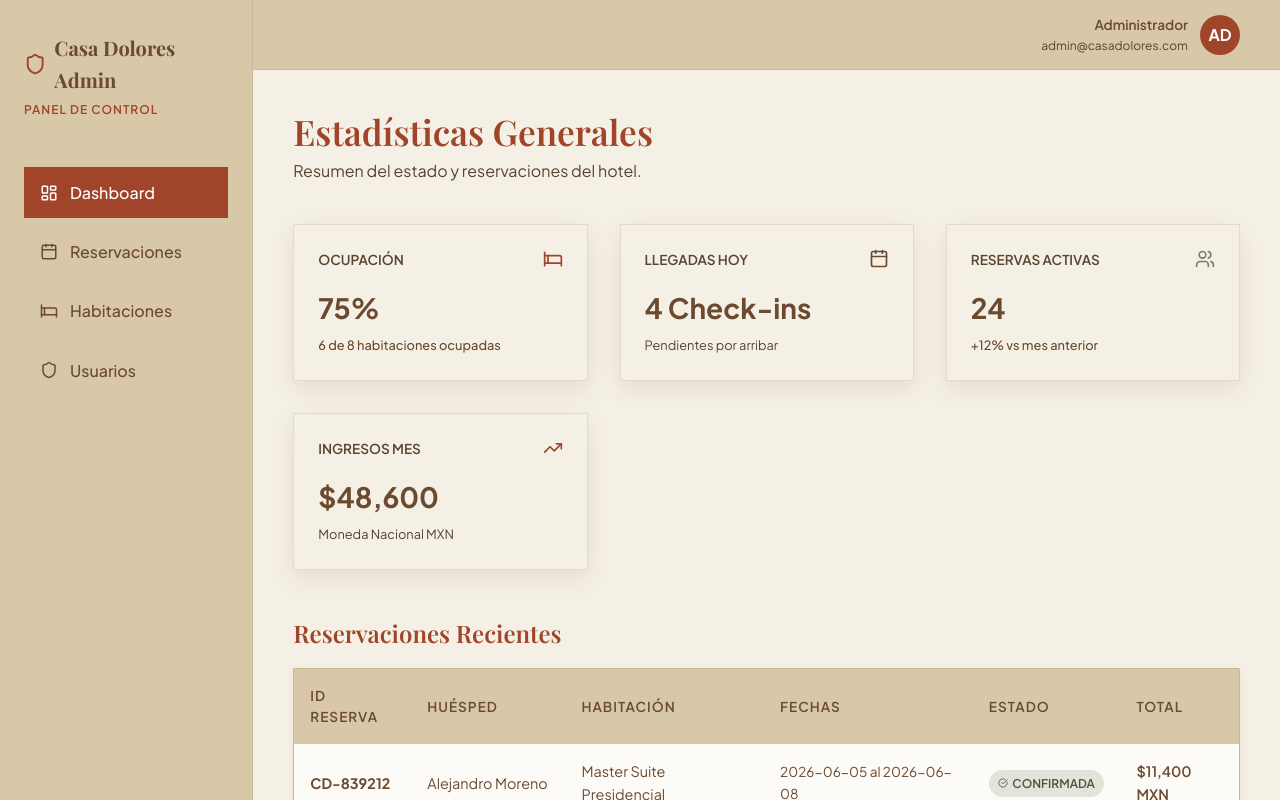
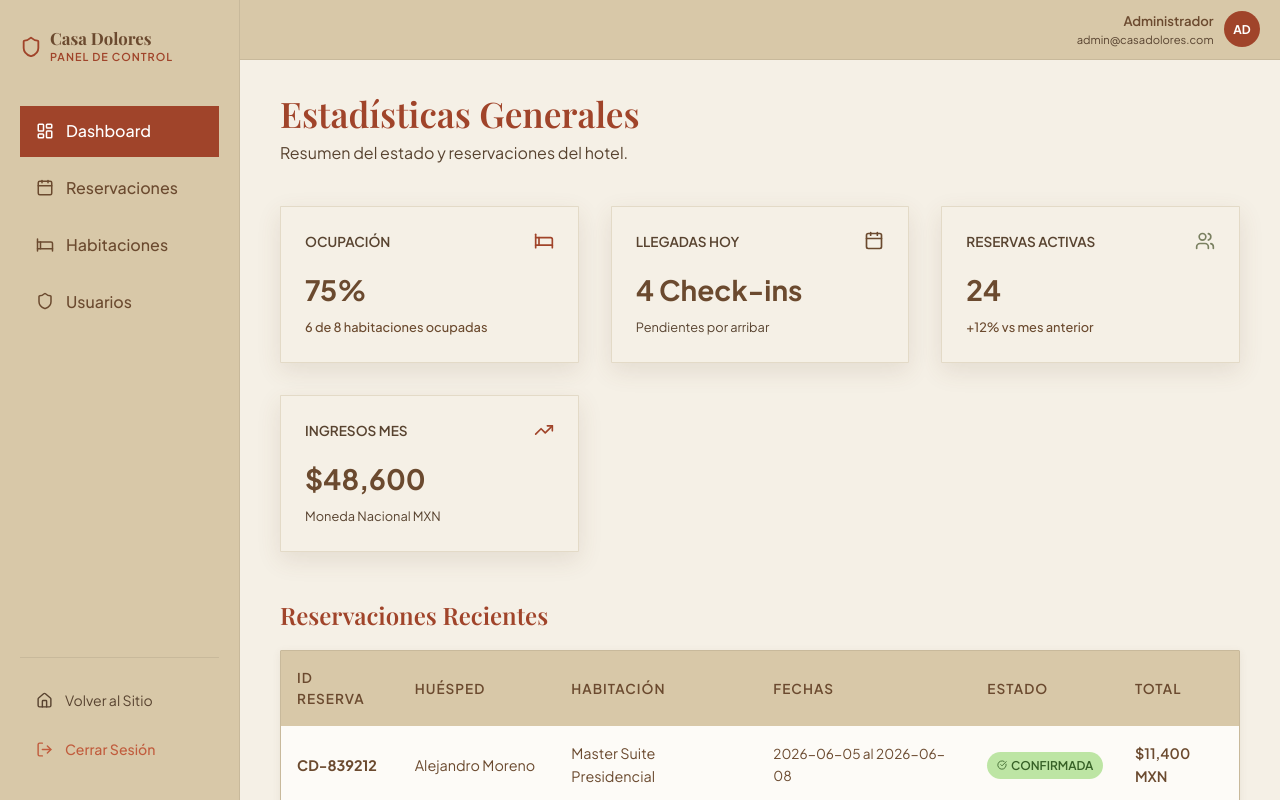
Before and after one commit to cdhhotel/client-pw-hcdh, a React (Vite) app: page /admin in a window 1280 px wide. Shown: the top 800 px of the page. Built offline with nearby package versions, Linux system fonts and the light colour scheme; no server answers; a web font is replaced by a local one.

Commit message:
perfil admin responsivo

```diff
--- a/src/features/hotel-admin/pages/AdminRooms.jsx
+++ b/src/features/hotel-admin/pages/AdminRooms.jsx
@@ -233,8 +233,8 @@ export const AdminRooms = () => {
                     <h3 className="text-xl font-serif text-[var(--primary)]">No se encontraron habitaciones</h3>
                 </div>
             ) : (
-                <div className="admin-table-container w-full overflow-x-auto">
-                    <table className="admin-table min-w-[800px] w-full">
+                <div className="admin-table-container">
+                    <table className="admin-table w-full">
                         <thead>
                             <tr>
                                 <th className="w-24">Foto</th>
--- a/src/index.css
+++ b/src/index.css
@@ -5,6 +5,7 @@
   /* Paleta de Colores  */
   --primary: #A0442A;           /* Títulos y Botones Primarios */
   --primary-hover: #B55239;     /* Hovers y Enlaces activos */
+  --btn-editd:#77281a;
   --secondary: #6B4A2F;         /* Texto principal y acentos oscuros */
   --secondary-hover: #523823;   /* Nogal Oscuro */
   --accent: #7A8061;            /* Detalles orgánicos y jardines */
@@ -19,6 +20,7 @@
   --text-muted: #584330;        /* texto secundario */
   --border: #C8B99B;            /* divisiones sutiles */
   --white: #FDFBF7;             /* Blanco */
+  --btn-edit:#5c867c;
 
   /* Sombras */
   --shadow-sm: 0 2px 8px rgba(107, 74, 47, 0.08);
@@ -142,9 +144,24 @@ h3 {
 }
 
 .btn-outline:hover {
-  background-color: var(--secondary);
+  background-color: var(--btn-edit);
   color: var(--bg-linen);
+  border-color: var(--btn-edit);
+  transform: translateY(-2px);
+  box-shadow: var(--shadow-md);
+}
+
+.btn-outlines {
+  background-color: transparent;
   border-color: var(--secondary);
+  color: var(--secondary);
+  font-family: var(--font-sans);
+}
+
+.btn-outlines:hover {
+  background-color: var(--btn-editd);
+  color: var(--bg-linen);
+  border-color: var(--btn-editd);
   transform: translateY(-2px);
   box-shadow: var(--shadow-md);
 }
@@ -316,10 +333,10 @@ h3 {
   background-color: var(--white);
   border-radius: var(--border-radius-md);
   border: 1px solid var(--border);
-  overflow: hidden;
   box-shadow: var(--shadow-sm);
+  width: 100%;
+  /* En desktop: scroll horizontal si la tabla no cabe */
   overflow-x: auto;
-  width: 100%;
 }
 
 .admin-table {
@@ -359,13 +376,13 @@ h3 {
 }
 
 .badge-success {
-  background-color: rgba(122, 128, 97, 0.2);
-  color: #4E533C;
+  background-color: rgba(159, 219, 124, 0.671);
+  color: #376127;
 }
 
 .badge-warning {
-  background-color: rgba(179, 138, 58, 0.2);
-  color: #735620;
+  background-color: rgba(206, 164, 81, 0.2);
+  color: #664b19;
 }
 
 .badge-danger {
@@ -421,6 +438,126 @@ h3 {
   justify-content: space-between;
 }
 
+
+/* ---------------------------------------------------------- */
+/* ---------------- TABLA ADMIN ROOMS ----------------------- */
+/* ─── TABLA RESPONSIVA — mobile first (≤ 767px) ─── */
+@media (max-width: 767px) {
+
+  /* Contenedor: sin borde ni fondo, sin scroll */
+  .admin-table-container {
+    overflow-x: visible;
+    overflow: visible;
+    background: transparent;
+    border: none;
+    box-shadow: none;
+    border-radius: 0;
+  }
+
+  /* Tabla, tbody, tr y td se vuelven block */
+  .admin-table,
+  .admin-table tbody,
+  .admin-table tr,
+  .admin-table td {
+    display: block;
+    width: 100%;
+    box-sizing: border-box;
+  }
+
+  /* Encabezado oculto */
+  .admin-table thead {
+    display: none;
+  }
+
+  /* Cada fila = tarjeta */
+  .admin-table tr {
+    background: var(--white);
+    border: 1px solid var(--border);
+    border-radius: 6px;
+    padding: 0.75rem 1rem;
+    margin-bottom: 1.25rem;
+    box-shadow: var(--shadow-sm);
+    transition: var(--transition);
+  }
+
+  .admin-table tr:hover {
+    box-shadow: var(--shadow-md);
+    transform: translateY(-2px);
+  }
+
+  /* Cada celda: etiqueta a la izquierda, valor a la derecha */
+  .admin-table td {
+    display: flex;
+    justify-content: space-between;
+    align-items: center;
+    padding: 0.45rem 0;
+    border-bottom: 1px solid rgba(200, 185, 155, 0.25);
+    font-size: 0.875rem;
+    gap: 0.5rem;
+    min-height: 36px;
+  }
+
+  .admin-table td:last-child {
+    border-bottom: none;
+  }
+
+  /* Etiqueta generada por data-label */
+  .admin-table td::before {
+    content: attr(data-label);
+    flex-shrink: 0;
+    font-weight: 700;
+    color: var(--text-muted);
+    text-transform: uppercase;
+    font-size: 0.68rem;
+    letter-spacing: 0.6px;
+    min-width: 90px;
+  }
+
+  /* Celda de imagen: centrada, sin etiqueta */
+  .admin-table td:first-child {
+    justify-content: center;
+    border-bottom: 1px solid rgba(200, 185, 155, 0.25);
+    padding-bottom: 0.75rem;
+    margin-bottom: 0.25rem;
+  }
+  .admin-table td:first-child::before {
+    display: none;
+  }
+
+  /* Celda de acciones: alineada a la derecha, sin etiqueta */
+  .admin-table td:last-child {
+    justify-content: flex-end;
+    gap: 0.5rem;
+    padding-top: 0.5rem;
+  }
+  .admin-table td:last-child::before {
+    display: none;
+  }
+}
+
+/* ─── MEJORAS GENERALES ─── */
+/* Ajuste de padding en contenedores */
+.container {
+  padding: 0 1rem;
+}
+
+@media (min-width: 768px) {
+  .container {
+    padding: 0 2.5rem;
+  }
+}
+
+/* Espaciado en móvil para el main */
+.main-content {
+  padding: 1rem 0;
+}
+
+@media (min-width: 768px) {
+  .main-content {
+    padding: 2rem 0;
+  }
+}
+
 @media (max-width: 768px) {
   .flex-mobile-column {
     flex-direction: column;
--- a/src/layouts/AdminLayout.jsx
+++ b/src/layouts/AdminLayout.jsx
@@ -1,10 +1,12 @@
+import { useState } from 'react';
 import { Navigate, Outlet, NavLink, Link, useNavigate } from 'react-router-dom';
 import { useAuth } from '../app/AuthContext';
-import { LayoutDashboard, Calendar, Bed, LogOut, Home, Shield, User } from 'lucide-react';
+import { LayoutDashboard, Calendar, Bed, LogOut, Home, Shield, Menu, X, User } from 'lucide-react';
 
 export const AdminLayout = () => {
   const { user, logout, isAdmin, loading } = useAuth();
   const navigate = useNavigate();
+  const [sidebarOpen, setSidebarOpen] = useState(false);
 
   if (loading) {
     return (
@@ -14,47 +16,14 @@ export const AdminLayout = () => {
     );
   }
 
-  // Redirigir a login si no está autenticado o no es administrador
-  // Deshabilitado temporalmente: todos tienen acceso público
-  /*
-  if (!isAdmin) {
-    return <Navigate to="/login" replace />;
-  }
-  */
-
   const handleLogout = () => {
     logout();
     navigate('/login');
   };
 
-  return (
-    <div style={{ display: 'flex', minHeight: '100vh', backgroundColor: 'var(--bg-linen)' }}>
-      {/* Sidebar de Administración */}
-      <aside
-        style={{
-          width: '260px',
-          backgroundColor: 'var(--bg-sand)',
-          borderRight: '1px solid var(--border)',
-          display: 'flex',
-          flexDirection: 'column',
-          padding: '2rem 1.5rem',
-        }}
-      >
-        <div style={{ marginBottom: '3rem' }}>
-          <Link to="/" style={{ display: 'flex', alignItems: 'center', gap: '0.5rem', color: 'var(--text-main)' }}>
-            <Shield size={24} style={{ color: 'var(--primary)' }} />
-            <span style={{ fontFamily: 'var(--font-serif)', fontSize: '1.25rem', fontWeight: 'bold' }}>Casa Dolores Admin</span>
-          </Link>
-          <div style={{ fontSize: '0.75rem', textTransform: 'uppercase', color: 'var(--primary)', letterSpacing: '1px', marginTop: '0.25rem', fontWeight: 600 }}>
-            Panel de Control
-          </div>
-        </div>
+  const closeSidebar = () => setSidebarOpen(false);
 
-        <nav style={{ display: 'flex', flexDirection: 'column', gap: '0.5rem', flexGrow: 1 }}>
-          <NavLink
-            to="/admin"
-            end
-            style={({ isActive }) => ({
+  const navLinkStyle = ({ isActive }) => ({
     display: 'flex',
     alignItems: 'center',
     gap: '0.75rem',
@@ -63,165 +32,198 @@ export const AdminLayout = () => {
     backgroundColor: isActive ? 'var(--primary)' : 'transparent',
     color: isActive ? '#fff' : 'var(--text-main)',
     fontWeight: 500,
-            })}
+    textDecoration: 'none',
+    transition: 'background 0.2s, color 0.2s',
+  });
+
+  const SidebarContent = () => (
+    <>
+      {/* Logo */}
+      <div style={{ marginBottom: '2.5rem', display: 'flex', alignItems: 'center', justifyContent: 'space-between' }}>
+        <Link to="/" onClick={closeSidebar} style={{ display: 'flex', alignItems: 'center', gap: '0.5rem', color: 'var(--text-main)', textDecoration: 'none' }}>
+          <Shield size={22} style={{ color: 'var(--primary)', flexShrink: 0 }} />
+          <div>
+            <div style={{ fontFamily: 'var(--font-serif)', fontSize: '1.05rem', fontWeight: 'bold', lineHeight: 1.2 }}>Casa Dolores</div>
+            <div style={{ fontSize: '0.68rem', textTransform: 'uppercase', color: 'var(--primary)', letterSpacing: '1px', fontWeight: 600 }}>Panel de Control</div>
+          </div>
+        </Link>
+        {/* Botón cerrar en móvil */}
+        <button
+          onClick={closeSidebar}
+          style={{ display: 'none', background: 'none', border: 'none', cursor: 'pointer', color: 'var(--text-muted)', padding: '0.25rem' }}
+          className="sidebar-close-btn"
+          aria-label="Cerrar menú"
         >
-            <LayoutDashboard size={18} />
-            Dashboard
+          <X size={22} />
+        </button>
+      </div>
+
+      {/* Navegación */}
+      <nav style={{ display: 'flex', flexDirection: 'column', gap: '0.35rem', flexGrow: 1 }}>
+        <NavLink to="/admin" end style={navLinkStyle} onClick={closeSidebar}>
+          <LayoutDashboard size={18} /> Dashboard
         </NavLink>
-
-          <NavLink
-            to="/admin/reservations"
-            style={({ isActive }) => ({
-              display: 'flex',
-              alignItems: 'center',
-              gap: '0.75rem',
-              padding: '0.8rem 1rem',
-              borderRadius: 'var(--border-radius-sm)',
-              backgroundColor: isActive ? 'var(--primary)' : 'transparent',
-              color: isActive ? '#fff' : 'var(--text-main)',
-              fontWeight: 500,
-            })}
-          >
-            <Calendar size={18} />
-            Reservaciones
+        <NavLink to="/admin/reservations" style={navLinkStyle} onClick={closeSidebar}>
+          <Calendar size={18} /> Reservaciones
         </NavLink>
-
-          <NavLink
-            to="/admin/rooms"
-            style={({ isActive }) => ({
-              display: 'flex',
-              alignItems: 'center',
-              gap: '0.75rem',
-              padding: '0.8rem 1rem',
-              borderRadius: 'var(--border-radius-sm)',
-              backgroundColor: isActive ? 'var(--primary)' : 'transparent',
-              color: isActive ? '#fff' : 'var(--text-main)',
-              fontWeight: 500,
-            })}
-          >
-            <Bed size={18} />
-            Habitaciones
+        <NavLink to="/admin/rooms" style={navLinkStyle} onClick={closeSidebar}>
+          <Bed size={18} /> Habitaciones
         </NavLink>
-
         {user?.role === 'admin-sistema' && (
-            <NavLink
-              to="/admin/hotels"
-              style={({ isActive }) => ({
-                display: 'flex',
-                alignItems: 'center',
-                gap: '0.75rem',
-                padding: '0.8rem 1rem',
-                borderRadius: 'var(--border-radius-sm)',
-                backgroundColor: isActive ? 'var(--primary)' : 'transparent',
-                color: isActive ? '#fff' : 'var(--text-main)',
-                fontWeight: 500,
-              })}
-            >
-              <Shield size={18} />
-              Hotel
+          <NavLink to="/admin/hotels" style={navLinkStyle} onClick={closeSidebar}>
+            <Shield size={18} /> Hotel
           </NavLink>
         )}
-          <NavLink
-            to="/admin/users"
-            style={({ isActive }) => ({
-              display: 'flex',
-              alignItems: 'center',
-              gap: '0.75rem',
-              padding: '0.8rem 1rem',
-              borderRadius: 'var(--border-radius-sm)',
-              backgroundColor: isActive ? 'var(--primary)' : 'transparent',
-              color: isActive ? '#fff' : 'var(--text-main)',
-              fontWeight: 500,
-            })}
-          >
-            <Shield size={18} />
-            Usuarios
+        <NavLink to="/admin/users" style={navLinkStyle} onClick={closeSidebar}>
+          <Shield size={18} /> Usuarios
         </NavLink>
-
       </nav>
 
-        <div style={{ borderTop: '1px solid var(--border)', paddingTop: '1.5rem', display: 'flex', flexDirection: 'column', gap: '0.5rem' }}>
+      {/* Pie del sidebar */}
+      <div style={{ borderTop: '1px solid var(--border)', paddingTop: '1.25rem', display: 'flex', flexDirection: 'column', gap: '0.25rem' }}>
         <Link
           to="/"
-            style={{
-              display: 'flex',
-              alignItems: 'center',
-              gap: '0.75rem',
-              padding: '0.8rem 1rem',
-              borderRadius: 'var(--border-radius-sm)',
-              color: 'var(--text-muted)',
-              fontSize: '0.9rem',
-            }}
+          onClick={closeSidebar}
+          style={{ display: 'flex', alignItems: 'center', gap: '0.75rem', padding: '0.7rem 1rem', borderRadius: 'var(--border-radius-sm)', color: 'var(--text-muted)', fontSize: '0.88rem', textDecoration: 'none' }}
         >
-            <Home size={18} />
-            Volver al Sitio
+          <Home size={17} /> Volver al Sitio
         </Link>
         <button
           onClick={handleLogout}
-            style={{
-              display: 'flex',
-              alignItems: 'center',
-              gap: '0.75rem',
-              padding: '0.8rem 1rem',
-              borderRadius: 'var(--border-radius-sm)',
-              border: 'none',
-              background: 'none',
-              color: '#c15c3d',
-              cursor: 'pointer',
-              fontSize: '0.9rem',
-              fontWeight: 500,
-              width: '100%',
-              textAlign: 'left',
-            }}
+          style={{ display: 'flex', alignItems: 'center', gap: '0.75rem', padding: '0.7rem 1rem', borderRadius: 'var(--border-radius-sm)', border: 'none', background: 'none', color: '#c15c3d', cursor: 'pointer', fontSize: '0.88rem', fontWeight: 500, width: '100%', textAlign: 'left' }}
         >
-            <LogOut size={18} />
-            Cerrar Sesión
+          <LogOut size={17} /> Cerrar Sesión
         </button>
       </div>
+    </>
+  );
+
+  return (
+    <div style={{ display: 'flex', minHeight: '100vh', backgroundColor: 'var(--bg-linen)' }}>
+
+      {/* ── Overlay oscuro en móvil ── */}
+      {sidebarOpen && (
+        <div
+          onClick={closeSidebar}
+          style={{
+            position: 'fixed', inset: 0, zIndex: 40,
+            backgroundColor: 'rgba(20,12,6,0.45)',
+            backdropFilter: 'blur(2px)',
+          }}
+        />
+      )}
+
+      {/* ── Sidebar (desktop: fijo | móvil: drawer) ── */}
+      <aside style={{
+        width: '240px',
+        flexShrink: 0,
+        backgroundColor: 'var(--bg-sand)',
+        borderRight: '1px solid var(--border)',
+        display: 'flex',
+        flexDirection: 'column',
+        padding: '1.75rem 1.25rem',
+        // En móvil se convierte en drawer (posicionado fuera de flujo)
+        position: undefined,
+      }}
+        className={`admin-sidebar ${sidebarOpen ? 'admin-sidebar--open' : ''}`}
+      >
+        <SidebarContent />
       </aside>
 
-      {/* Área de Contenido de Administración */}
-      <div style={{ flexGrow: 1, display: 'flex', flexDirection: 'column' }}>
-        {/* Top Header Admin */}
-        <header
-          style={{
-            height: '70px',
+      {/* ── Área de contenido ── */}
+      <div style={{ flexGrow: 1, display: 'flex', flexDirection: 'column', minWidth: 0 }}>
+
+        {/* Top Header */}
+        <header style={{
           backgroundColor: 'var(--bg-sand)',
           borderBottom: '1px solid var(--border)',
           display: 'flex',
           alignItems: 'center',
-            justifyContent: 'flex-end',
-            padding: '0 2.5rem',
-          }}
+          justifyContent: 'space-between',
+          padding: '0 1.25rem',
+          height: '60px',
+          position: 'sticky',
+          top: 0,
+          zIndex: 30,
+        }}>
+          {/* Hamburger — solo visible en móvil */}
+          <button
+            onClick={() => setSidebarOpen(true)}
+            className="admin-hamburger"
+            style={{ background: 'none', border: 'none', cursor: 'pointer', color: 'var(--secondary)', padding: '0.4rem', borderRadius: '6px', display: 'none' }}
+            aria-label="Abrir menú"
           >
-          <div style={{ display: 'flex', alignItems: 'center', gap: '0.75rem' }}>
+            <Menu size={24} />
+          </button>
+
+          {/* Título en móvil */}
+          <span className="admin-mobile-title" style={{ fontFamily: 'var(--font-serif)', fontSize: '1rem', fontWeight: 700, color: 'var(--secondary)', display: 'none' }}>
+            Admin Panel
+          </span>
+
+          {/* Usuario */}
+          <div style={{ display: 'flex', alignItems: 'center', gap: '0.65rem', marginLeft: 'auto' }}>
             <div style={{ textAlign: 'right' }}>
-              <div style={{ fontSize: '0.85rem', fontWeight: 600 }}>{user?.name || 'Administrador'}</div>
-              <div style={{ fontSize: '0.75rem', color: 'var(--text-muted)' }}>{user?.email || 'admin@casadolores.com'}</div>
+              <div style={{ fontSize: '0.82rem', fontWeight: 600, color: 'var(--text-main)' }}>{user?.name || 'Administrador'}</div>
+              <div style={{ fontSize: '0.7rem', color: 'var(--text-muted)' }}>{user?.email || 'admin@casadolores.com'}</div>
             </div>
-            <div
-              style={{
-                width: '40px',
-                height: '40px',
-                borderRadius: '50%',
-                backgroundColor: 'var(--primary)',
-                color: '#fff',
-                display: 'flex',
-                alignItems: 'center',
-                justifyContent: 'center',
-                fontWeight: 'bold',
-              }}
-            >
+            <div style={{
+              width: '36px', height: '36px', borderRadius: '50%',
+              backgroundColor: 'var(--primary)', color: '#fff',
+              display: 'flex', alignItems: 'center', justifyContent: 'center',
+              fontWeight: 700, fontSize: '0.75rem', flexShrink: 0,
+            }}>
               AD
             </div>
           </div>
         </header>
 
-        {/* Content Box */}
-        <main style={{ padding: '2.5rem', flexGrow: 1, overflowY: 'auto' }}>
+        {/* Contenido principal */}
+        <main style={{ padding: '2rem 2.5rem', flexGrow: 1, overflowY: 'auto', overflowX: 'hidden' }} className="admin-main">
           <Outlet />
         </main>
       </div>
+
+      {/* Estilos responsivos del layout admin */}
+      <style>{`
+        /* ── Sidebar como drawer en móvil ── */
+        @media (max-width: 767px) {
+          .admin-sidebar {
+            position: fixed !important;
+            top: 0;
+            left: -260px;
+            height: 100vh;
+            width: 240px !important;
+            z-index: 50;
+            transition: left 0.3s cubic-bezier(0.4, 0, 0.2, 1);
+            overflow-y: auto;
+            box-shadow: 4px 0 24px rgba(20,12,6,0.18);
+          }
+          .admin-sidebar--open {
+            left: 0 !important;
+          }
+          .sidebar-close-btn {
+            display: flex !important;
+          }
+          .admin-hamburger {
+            display: flex !important;
+          }
+          .admin-mobile-title {
+            display: block !important;
+          }
+          .admin-main {
+            padding: 1.25rem 1rem !important;
+          }
+        }
+        @media (min-width: 768px) {
+          .admin-sidebar {
+            position: sticky !important;
+            top: 0;
+            height: 100vh;
+            overflow-y: auto;
+          }
+        }
+      `}</style>
     </div>
   );
 };
```
Also changed, not shown: src/features/hotel-admin/components/RoomRow.jsx (+31 -12 lines). Lines whose indentation alone changed are shown as unchanged.
